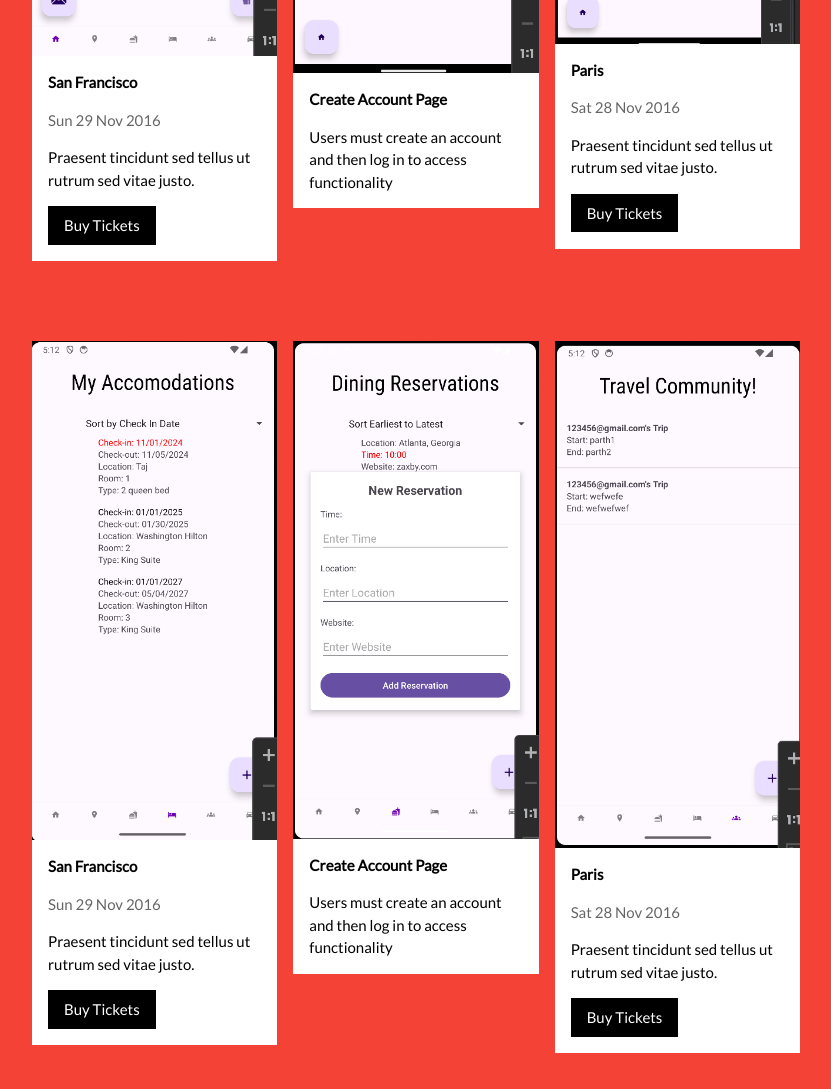
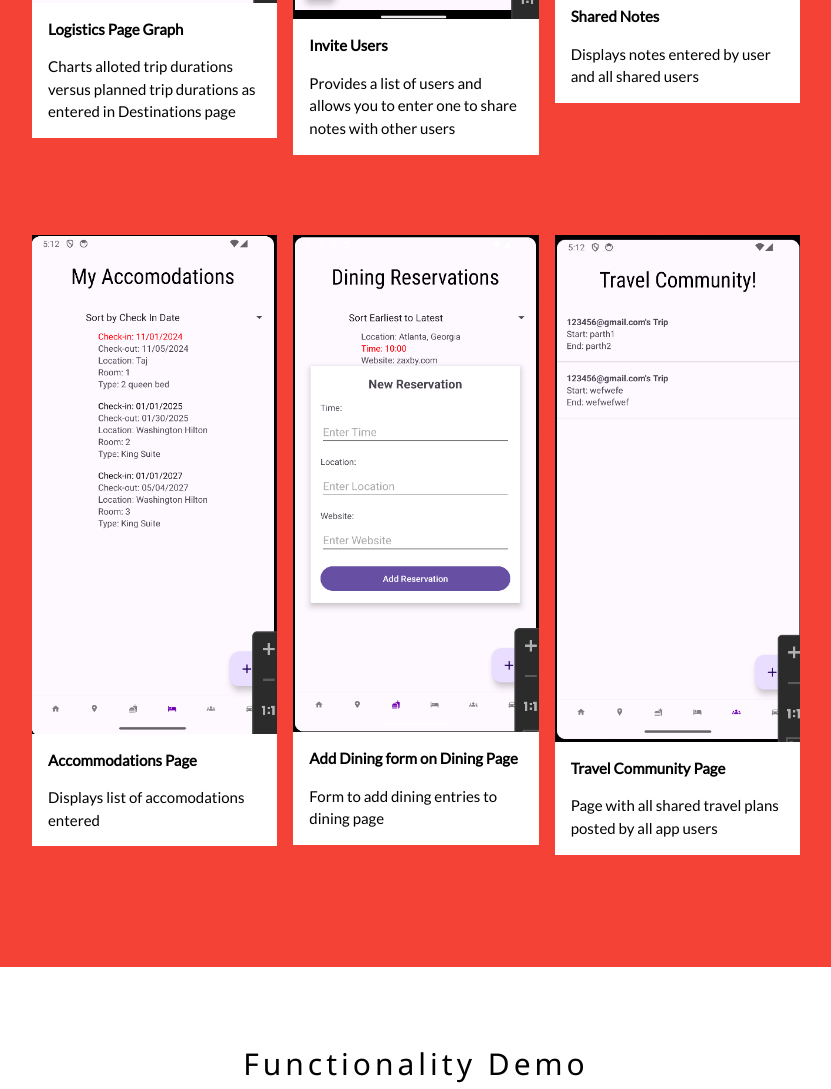
Before and after one commit to n-m-gitrepos/n-m-gitrepos.github.io, a plain HTML site: page index.html in a window 1280 px wide. Shown: the part 2159-3248 px from the top of the page, without its empty margins (224-1055 px from the left). Drawn offline with nearby package versions, Linux system fonts and the light colour scheme.

Commit message:
interface edits

```diff
--- a/index.html
+++ b/index.html
@@ -95,19 +95,15 @@ body {font-family: "Lato", sans-serif}
         <div class="w3-third w3-margin-bottom">
           <img src="resources/Destinations.png" alt="Paris" style="width:100%" class="w3-hover-opacity">
           <div class="w3-container w3-white">
-            <p><b>Paris</b></p>
-            <p class="w3-opacity">Sat 28 Nov 2016</p>
-            <p>Praesent tincidunt sed tellus ut rutrum sed vitae justo.</p>
-            <button class="w3-button w3-black w3-margin-bottom" onclick="document.getElementById('ticketModal').style.display='block'">Buy Tickets</button>
+            <p><b>Log Travel</b></p>
+            <p>Form to add a trip's destination and dates in the destinations page</p>
           </div>
         </div>
         <div class="w3-third w3-margin-bottom">
             <img src="resources/CalculateVacationTime.png" alt="San Francisco" style="width:100%" class="w3-hover-opacity">
             <div class="w3-container w3-white">
-              <p><b>San Francisco</b></p>
-              <p class="w3-opacity">Sun 29 Nov 2016</p>
-              <p>Praesent tincidunt sed tellus ut rutrum sed vitae justo.</p>
-              <button class="w3-button w3-black w3-margin-bottom" onclick="document.getElementById('ticketModal').style.display='block'">Buy Tickets</button>
+              <p><b>Calculate Vacation Time</b></p>
+              <p>Form to calculate add much vacation time you have, autofilling the 3rd field upon the filling of the first 2</p>
             </div>
           </div>
 
@@ -117,26 +113,22 @@ body {font-family: "Lato", sans-serif}
         <div class="w3-third w3-margin-bottom">
             <img src="resources/LogisticsPage.png" alt="San Francisco" style="width:100%" class="w3-hover-opacity">
             <div class="w3-container w3-white">
-              <p><b>San Francisco</b></p>
-              <p class="w3-opacity">Sun 29 Nov 2016</p>
-              <p>Praesent tincidunt sed tellus ut rutrum sed vitae justo.</p>
-              <button class="w3-button w3-black w3-margin-bottom" onclick="document.getElementById('ticketModal').style.display='block'">Buy Tickets</button>
+              <p><b>Logistics Page Graph</b></p>
+              <p>Charts alloted trip durations versus planned trip durations as entered in Destinations page</p>
             </div>
           </div>
         <div class="w3-third w3-margin-bottom">
           <img src="resources/InviteUser.png" alt="Create Account Page" style="width:100%" class="w3-hover-opacity">
           <div class="w3-container w3-white">
-            <p><b>Create Account Page</b></p>
-            <p>Users must create an account and then log in to access functionality</p>
+            <p><b>Invite Users</b></p>
+            <p>Provides a list of users and allows you to enter one to share notes with other users</p>
           </div>
         </div>
         <div class="w3-third w3-margin-bottom">
           <img src="resources/Notes.png" alt="Paris" style="width:100%" class="w3-hover-opacity">
           <div class="w3-container w3-white">
-            <p><b>Paris</b></p>
-            <p class="w3-opacity">Sat 28 Nov 2016</p>
-            <p>Praesent tincidunt sed tellus ut rutrum sed vitae justo.</p>
-            <button class="w3-button w3-black w3-margin-bottom" onclick="document.getElementById('ticketModal').style.display='block'">Buy Tickets</button>
+            <p><b>Shared Notes</b></p>
+            <p>Displays notes entered by user and all shared users</p>
           </div>
         </div>
 
@@ -145,26 +137,22 @@ body {font-family: "Lato", sans-serif}
         <div class="w3-third w3-margin-bottom">
             <img src="resources/AccommodationsPage.png" alt="San Francisco" style="width:100%" class="w3-hover-opacity">
             <div class="w3-container w3-white">
-              <p><b>San Francisco</b></p>
-              <p class="w3-opacity">Sun 29 Nov 2016</p>
-              <p>Praesent tincidunt sed tellus ut rutrum sed vitae justo.</p>
-              <button class="w3-button w3-black w3-margin-bottom" onclick="document.getElementById('ticketModal').style.display='block'">Buy Tickets</button>
+              <p><b>Accommodations Page</b></p>
+              <p>Displays list of accomodations entered</p>
             </div>
           </div>
         <div class="w3-third w3-margin-bottom">
           <img src="resources/AddDining.png" alt="Create Account Page" style="width:100%" class="w3-hover-opacity">
           <div class="w3-container w3-white">
-            <p><b>Create Account Page</b></p>
-            <p>Users must create an account and then log in to access functionality</p>
+            <p><b>Add Dining form on Dining Page</b></p>
+            <p>Form to add dining entries to dining page</p>
           </div>
         </div>
         <div class="w3-third w3-margin-bottom">
           <img src="resources/TravelCommunity.png" alt="Paris" style="width:100%" class="w3-hover-opacity">
           <div class="w3-container w3-white">
-            <p><b>Paris</b></p>
-            <p class="w3-opacity">Sat 28 Nov 2016</p>
-            <p>Praesent tincidunt sed tellus ut rutrum sed vitae justo.</p>
-            <button class="w3-button w3-black w3-margin-bottom" onclick="document.getElementById('ticketModal').style.display='block'">Buy Tickets</button>
+            <p><b>Travel Community Page</b></p>
+            <p>Page with all shared travel plans posted by all app users</p>
           </div>
         </div>
      </div>
```
